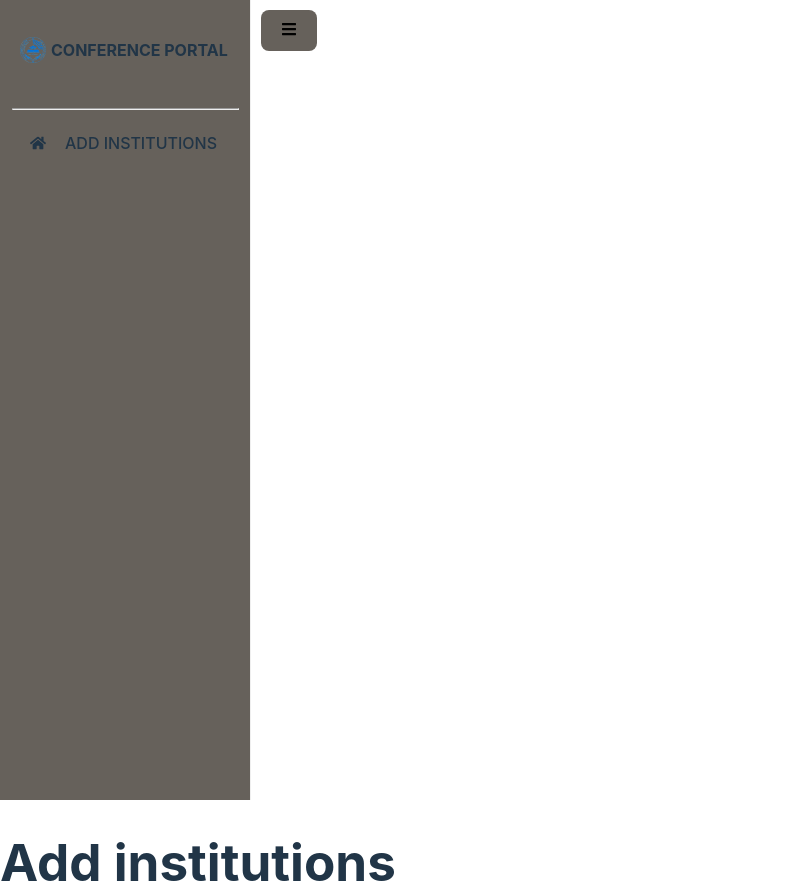
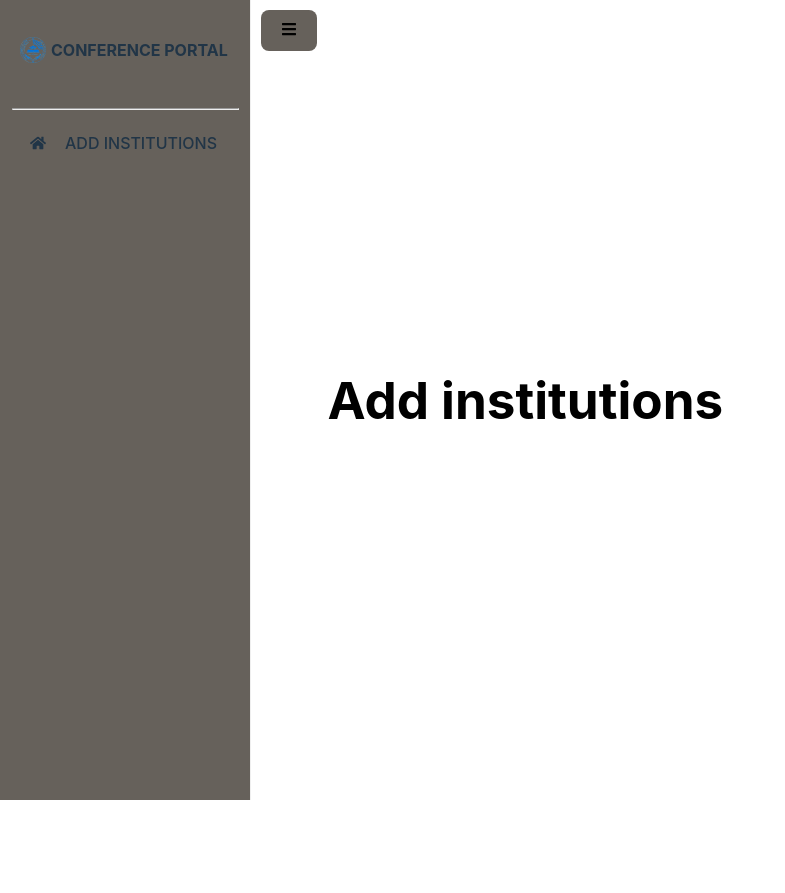
Before and after one commit to Mys7erio/conference-dashboard, a React (Vite) app: page /AddInstitution in a window 1280 px wide. Shown: the whole page, without its empty margins (0-785 px from the left). After the commit the page ends 800 px from the top, so only its background shows below. Built offline with nearby package versions, Linux system fonts and the light colour scheme.

Commit message:
added Option Add Institutions in SuperAdminSidebar

```diff
--- a/src/App.css
+++ b/src/App.css
@@ -42,3 +42,13 @@
 body{
   background-color:white;
 }
+
+.container{
+  display: flex;
+  align-items: center;
+  justify-content: center;
+}
+
+.SuperAdminSidebar{
+  flex-basis: 30%;
+}
--- /dev/null
+++ b/src/Pages/AddInstitution.css
@@ -0,0 +1,3 @@
+h1{
+    color: black;
+}
--- a/src/Pages/AddInstitution.jsx
+++ b/src/Pages/AddInstitution.jsx
@@ -1,8 +1,8 @@
 import React from 'react';
-
+import '../Pages/AddInstitution.css'
 const AddInstitution = () => {
   return (
-    <div>
+    <div className='AddInstitution-container'>
         <h1>Add institutions</h1>
     </div>
   );
```
